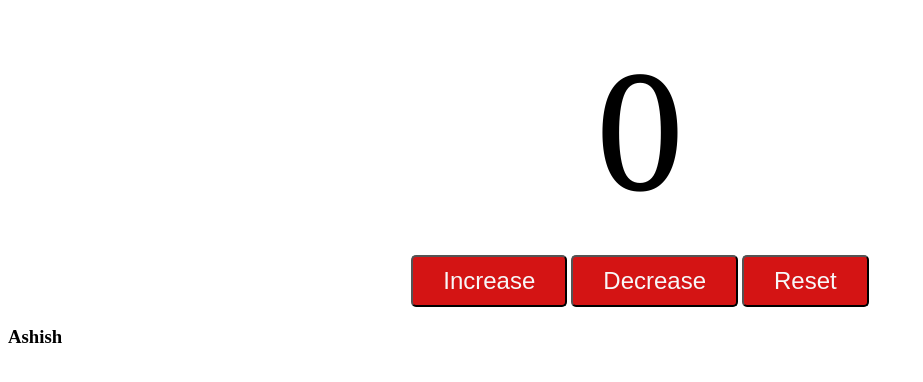
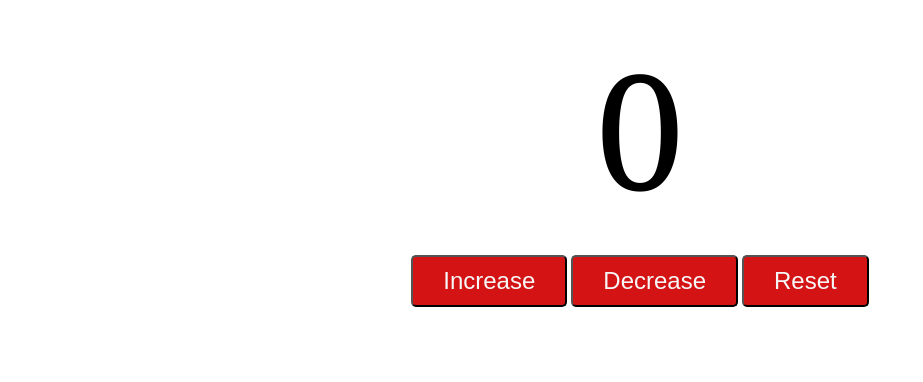
Before and after one commit to ashishdevkar07/JS_Tutorial, a plain HTML site: page Counter_Project/index.html in a window 1280 px wide. Shown: the part 62-444 px from the top of the page, without its empty margins (0-923 px from the left). Drawn offline with Linux system fonts and the light colour scheme.

Commit message:
Ashish name is removed.

```diff
--- a/Counter_Project/index.html
+++ b/Counter_Project/index.html
@@ -14,7 +14,7 @@
         <button id="decreasebtn" class="buttons">Decrease</button>
         <button id="resetbtn" class="buttons">Reset</button>
             </div>
-            <h3>Ashish</h3>
+
     <script src="index.js"></script>
 </body>
 </html>
```
